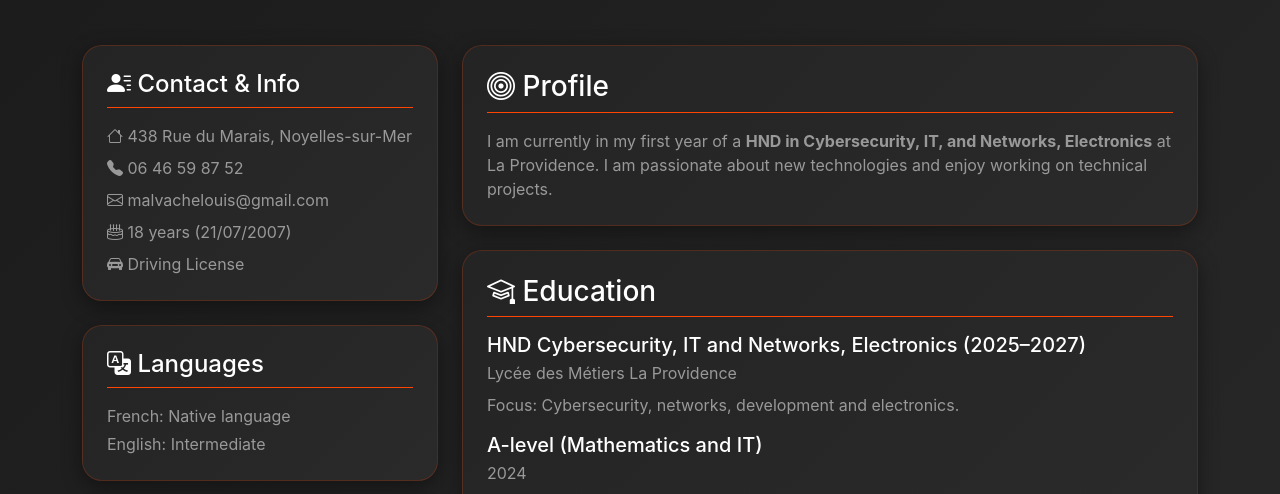
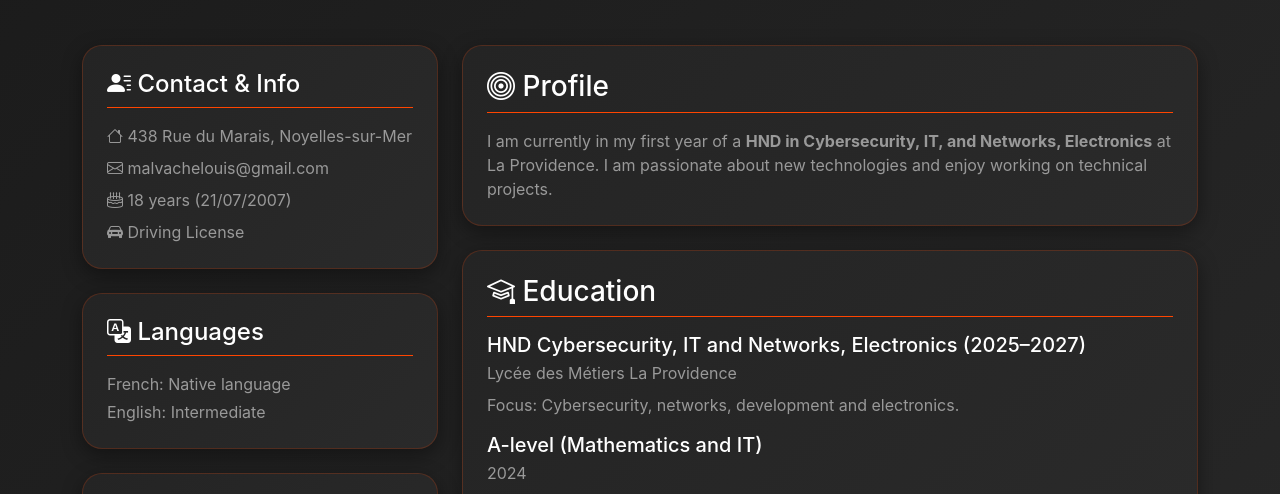
Before and after one commit to LouisMalvache/fitapp, a plain HTML site: page CV_EN.html in a window 1280 px wide. Shown: the part 282-776 px from the top of the page. Drawn offline with nearby package versions, Linux system fonts and the light colour scheme.

Commit message:
update cv

```diff
--- a/CV_EN.html
+++ b/CV_EN.html
@@ -50,7 +50,6 @@
           <div class="card-body p-4">
             <h4 class="border-bottom pb-2 mb-3"><i class="bi bi-person-lines-fill"></i> Contact & Info</h4>
             <p class="mb-2"><i class="bi bi-house"></i> 438 Rue du Marais, Noyelles-sur-Mer</p>
-            <p class="mb-2"><i class="bi bi-telephone-fill"></i> 06 46 59 87 52</p>
             <p class="mb-2"><i class="bi bi-envelope"></i> malvachelouis@gmail.com</p>
             <p class="mb-2"><i class="bi bi-cake2"></i> 18 years (21/07/2007)</p>
             <p class="mb-0"><i class="bi bi-car-front-fill"></i> Driving License</p>
```
Also changed, not shown: CV_FR.html (+0 -1 lines).
